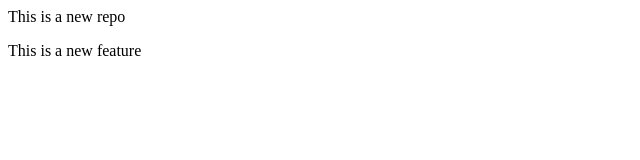
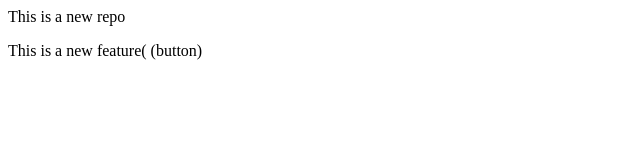
Before and after one commit to Tasreena/LocalRepo, a plain HTML site: page index.html in a window 1280 px wide. Shown: the full height of the page, 0-640 px from the left. Drawn offline with Linux system fonts and the light colour scheme.

```diff
--- a/index.html
+++ b/index.html
@@ -1,2 +1,2 @@
 <p>This is a new repo</p>
-<p>This is a new feature</p>
+<p>This is a new feature( (button)</p>
```
